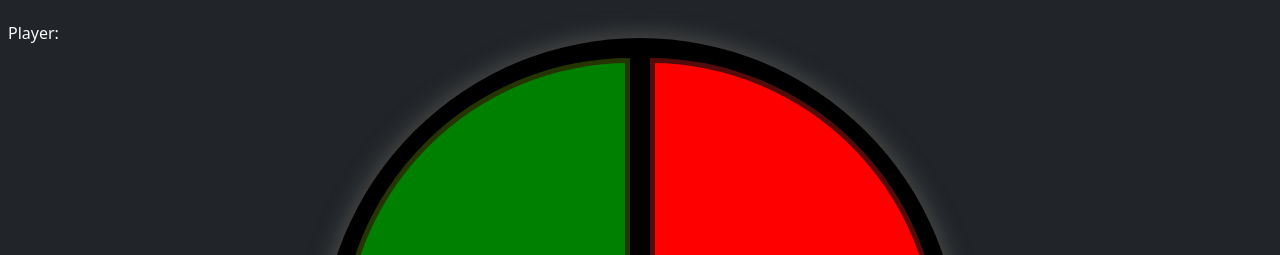
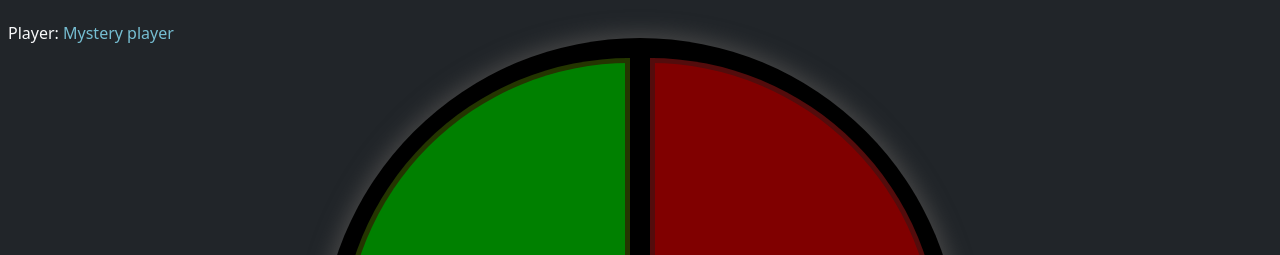
Before and after one commit to Hecktomb200/simon, a plain HTML site: page play.html in a window 1280 px wide. Shown: the part 67-322 px from the top of the page. Drawn offline with nearby package versions, Linux system fonts and the light colour scheme.

Commit message:
Added script

```diff
--- a/play.html
+++ b/play.html
@@ -65,5 +65,6 @@
       href="https://mcdonaldcs260.click">Website</a>
       </div>
     </footer>
+    <script src="play.js"></script>
   </body>
 </html>
```
